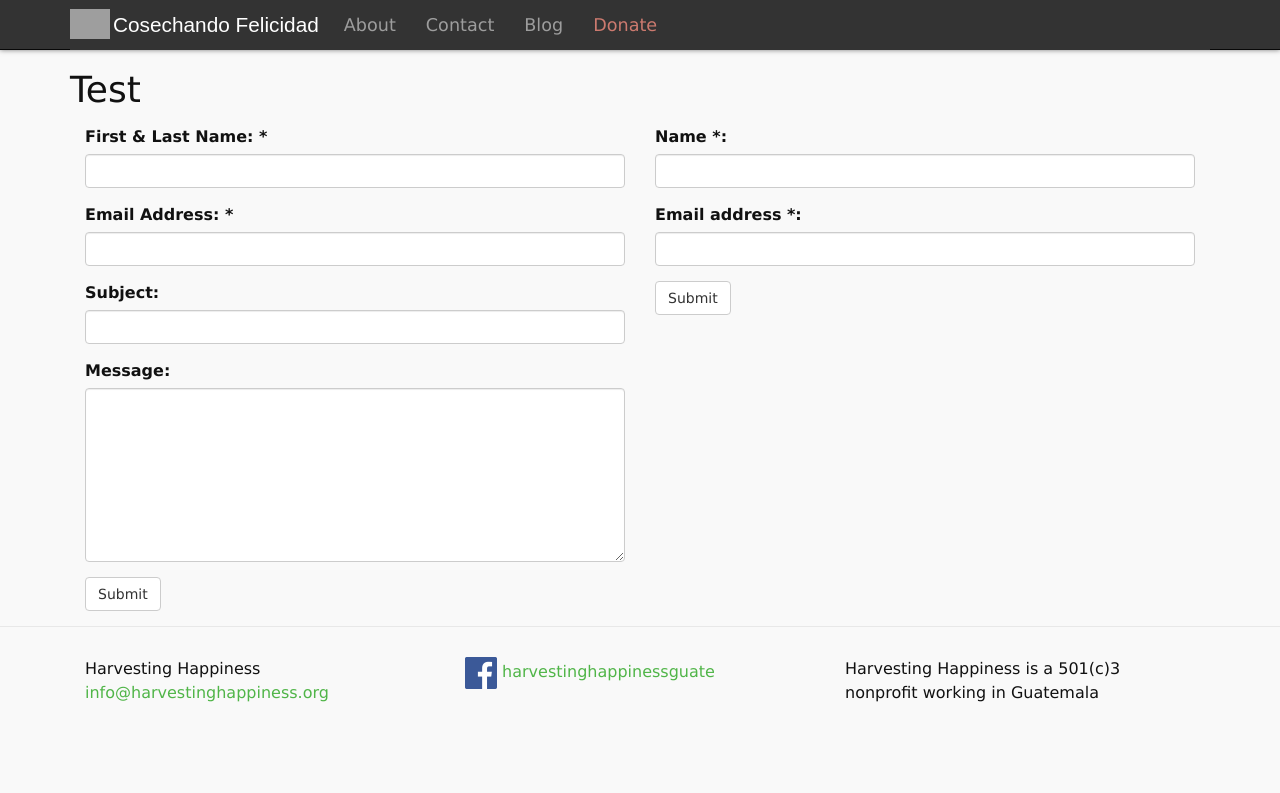
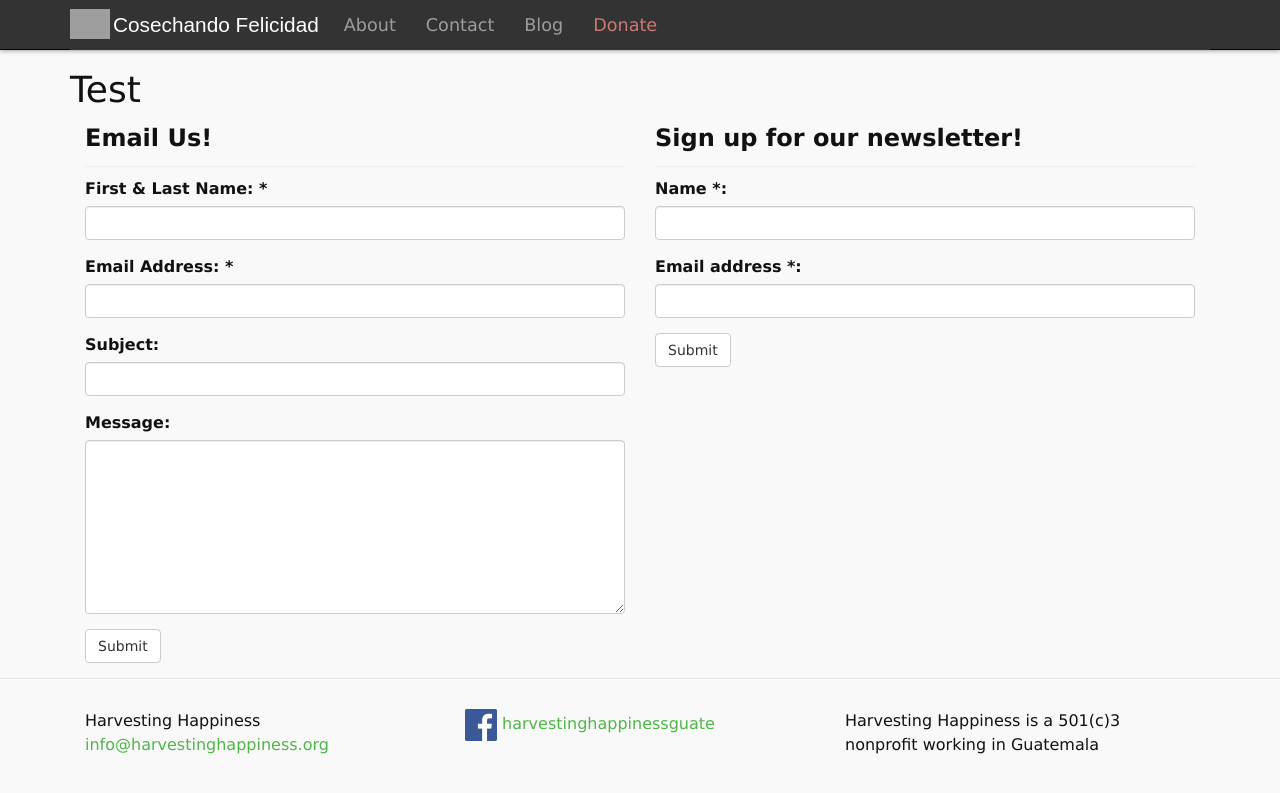
Before and after one commit to harvestinghappiness/harvestinghappiness.github.io, a Jekyll site: the page built from test.md, in a window 1280 px wide. Shown: the top 793 px of the page. Built offline with Jekyll 4.4.1, drawn with Linux system fonts in a browser that asks for light colours.

Commit message:
Update test.md

```diff
--- a/test.md
+++ b/test.md
@@ -5,6 +5,8 @@ permalink: /test/
 ---
 
 <div class="col-sm-6">
+    <h3>Email Us!</h3>
+    <hr>
     <form action="https://docs.google.com/forms/d/1ooxeou7pVxHweD8-jG7Hq6cQONiDby3u1yt0TBef1wg/formResponse" method="POST" id="ss-form" target="secret-frame" onsubmit="">
         <div class="form-group">
             <label for="itemView.getDomIdToLabel()" aria-label="(Required field)">First &amp; Last Name: *
@@ -38,6 +40,8 @@ permalink: /test/
     </form>
 </div>
 <div class="col-sm-6">
+    <h3>Sign up for our newsletter!</h3>
+    <hr>
     <form action="https://docs.google.com/forms/d/1UxdIzdVGaljOddK3Huq8BP0SYxs4xSLq1PQnSsLNZ7g/formResponse" method="POST" id="ss-form" target="secret-frame" onsubmit="">
         <div class="form-group">
             <label class="ss-q-item-label" for="entry_1272035182">
```
